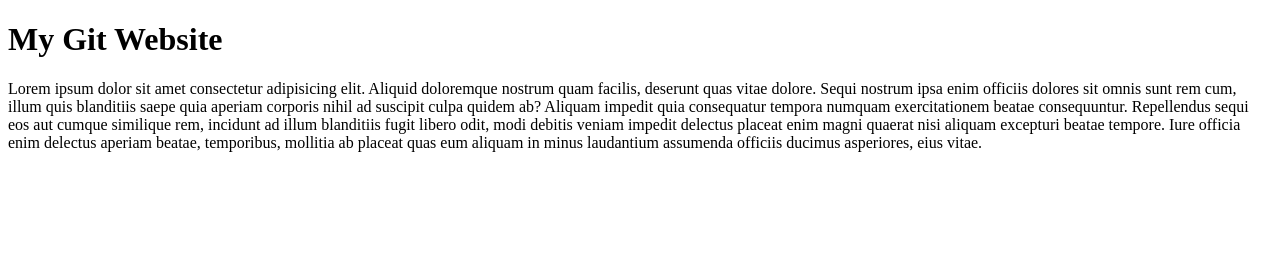
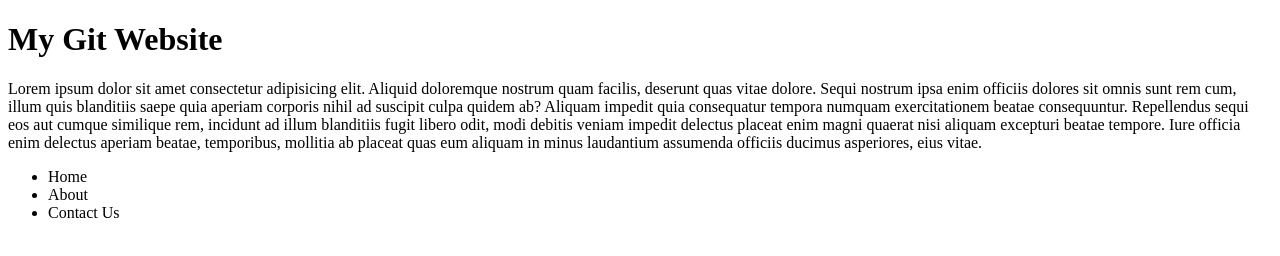
Before and after one commit to olatunjiakinshola/learn-git, a plain HTML site: page index.html in a window 1280 px wide. Drawn offline with Linux system fonts and the light colour scheme.

Commit message:
added a list

```diff
--- a/index.html
+++ b/index.html
@@ -8,5 +8,10 @@
 <body>
     <h1>My Git Website</h1>
     <p>Lorem ipsum dolor sit amet consectetur adipisicing elit. Aliquid doloremque nostrum quam facilis, deserunt quas vitae dolore. Sequi nostrum ipsa enim officiis dolores sit omnis sunt rem cum, illum quis blanditiis saepe quia aperiam corporis nihil ad suscipit culpa quidem ab? Aliquam impedit quia consequatur tempora numquam exercitationem beatae consequuntur. Repellendus sequi eos aut cumque similique rem, incidunt ad illum blanditiis fugit libero odit, modi debitis veniam impedit delectus placeat enim magni quaerat nisi aliquam excepturi beatae tempore. Iure officia enim delectus aperiam beatae, temporibus, mollitia ab placeat quas eum aliquam in minus laudantium assumenda officiis ducimus asperiores, eius vitae.</p>
+    <ul>
+        <li>Home</li>
+        <li>About</li>
+        <li>Contact Us</li>
+    </ul>
 </body>
 </html>
```
